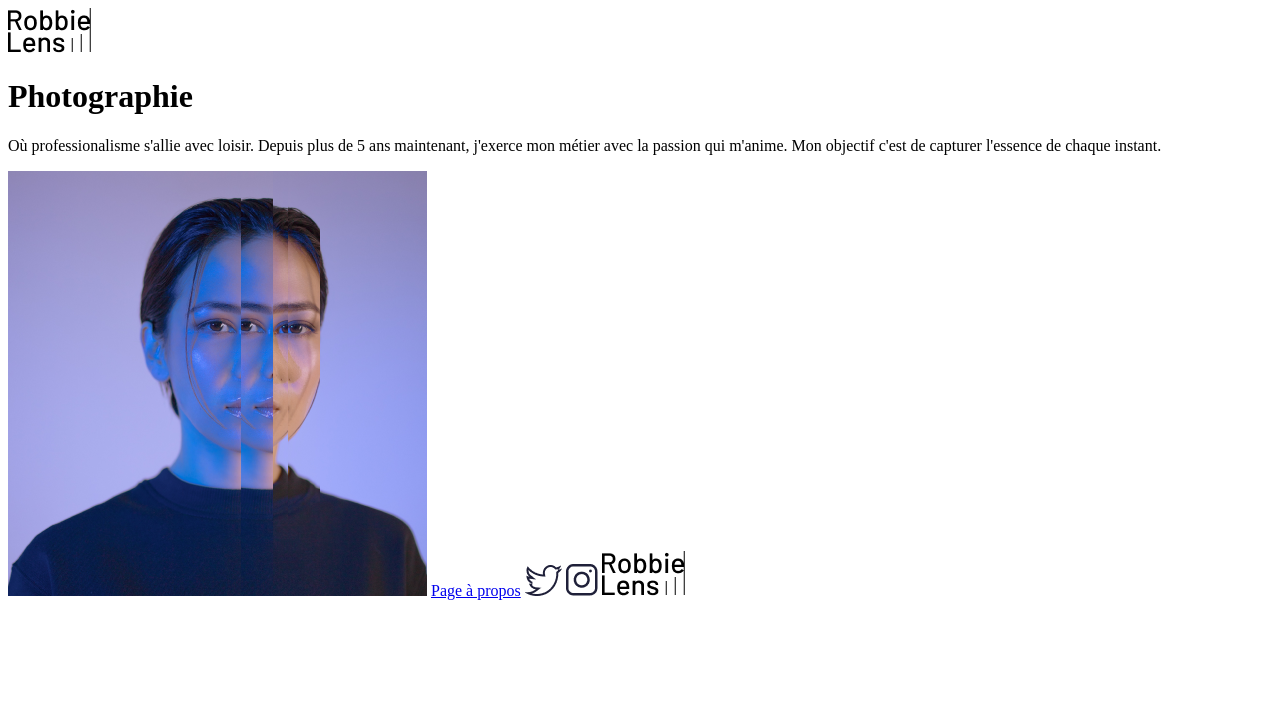
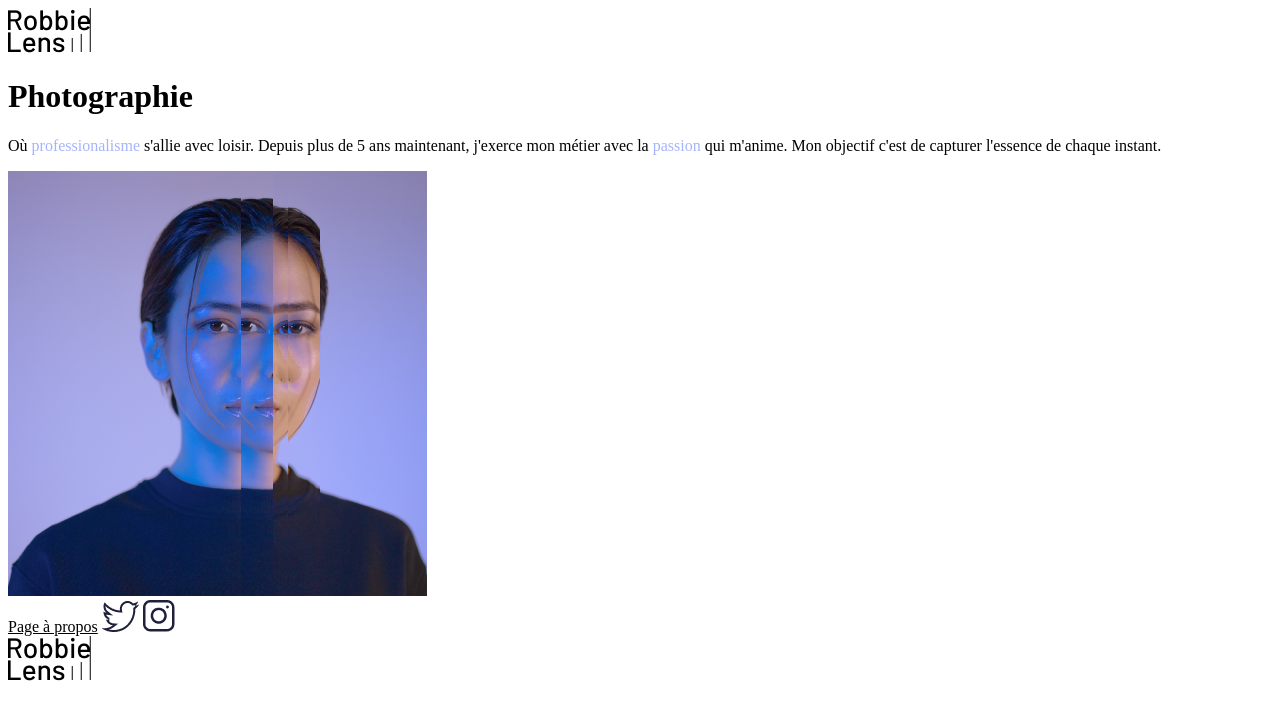
Before and after one commit to BRUNFlorian/openclassroomsRobbieLens, a plain HTML site: page index.html in a window 1280 px wide. Drawn offline with Linux system fonts and the light colour scheme.

Commit message:
Adding a CSS file

```diff
--- a/index.html
+++ b/index.html
@@ -3,20 +3,24 @@
   <head>
     <meta charset="UTF-8" />
     <meta name="viewport" content="width=device-width, initial-scale=1.0" />
+    <link rel="stylesheet" href="style.css" />
     <title>Accueil-Robbie Lens Photographie</title>
   </head>
   <body>
+    <div>
       <a href="index.html">
         <img src="images/logoRobbieLens.png" alt="Logo du site"
       /></a>
+    </div>
     <h1>Photographie</h1>
     <p>
-      Où professionalisme s'allie avec loisir. Depuis plus de 5 ans maintenant,
-      j'exerce mon métier avec la passion qui m'anime. Mon objectif c'est de
-      capturer l'essence de chaque instant.
+      Où <span>professionalisme</span> s'allie avec loisir. Depuis plus de 5 ans
+      maintenant, j'exerce mon métier avec la <span>passion</span> qui m'anime.
+      Mon objectif c'est de capturer l'essence de chaque instant.
     </p>
     <img src="images/robbie-lens.png" alt="Photo de Robbie Lens" />
-    <a href="a-propos.html">Page à propos</a>
+    <div>
+      <a class="links" href="a-propos.html">Page à propos</a>
       <a href="https://x.com/?lang=fr" target="_blank" alt="lien du site X"
         ><img src="images/logoTwitter.png" alt="logo twitter"
       /></a>
@@ -26,6 +30,7 @@
         alt="lien du site Instagram"
         ><img src="images/LogoInstagramMini.png" alt="logo Instagram"
       /></a>
+    </div>
   </body>
   <a href="index.html">
     <img src="images/logoRobbieLens.png" alt="Logo du site"
--- /dev/null
+++ b/style.css
@@ -0,0 +1,7 @@
+.links {
+  color: black;
+}
+
+span {
+  color: #a5b4fc;
+}
```
Also changed, not shown: a-propos.html (+6 -1 lines). Lines whose indentation alone changed are shown as unchanged.
